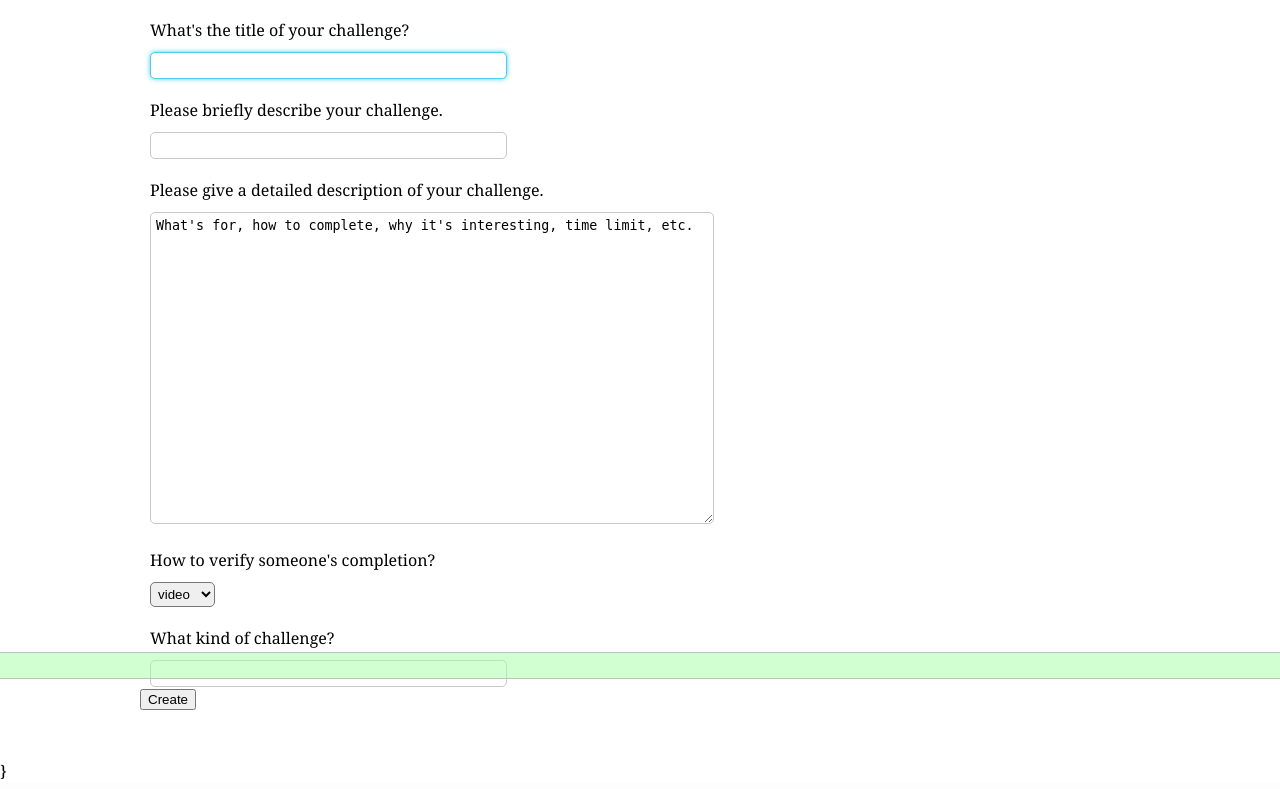
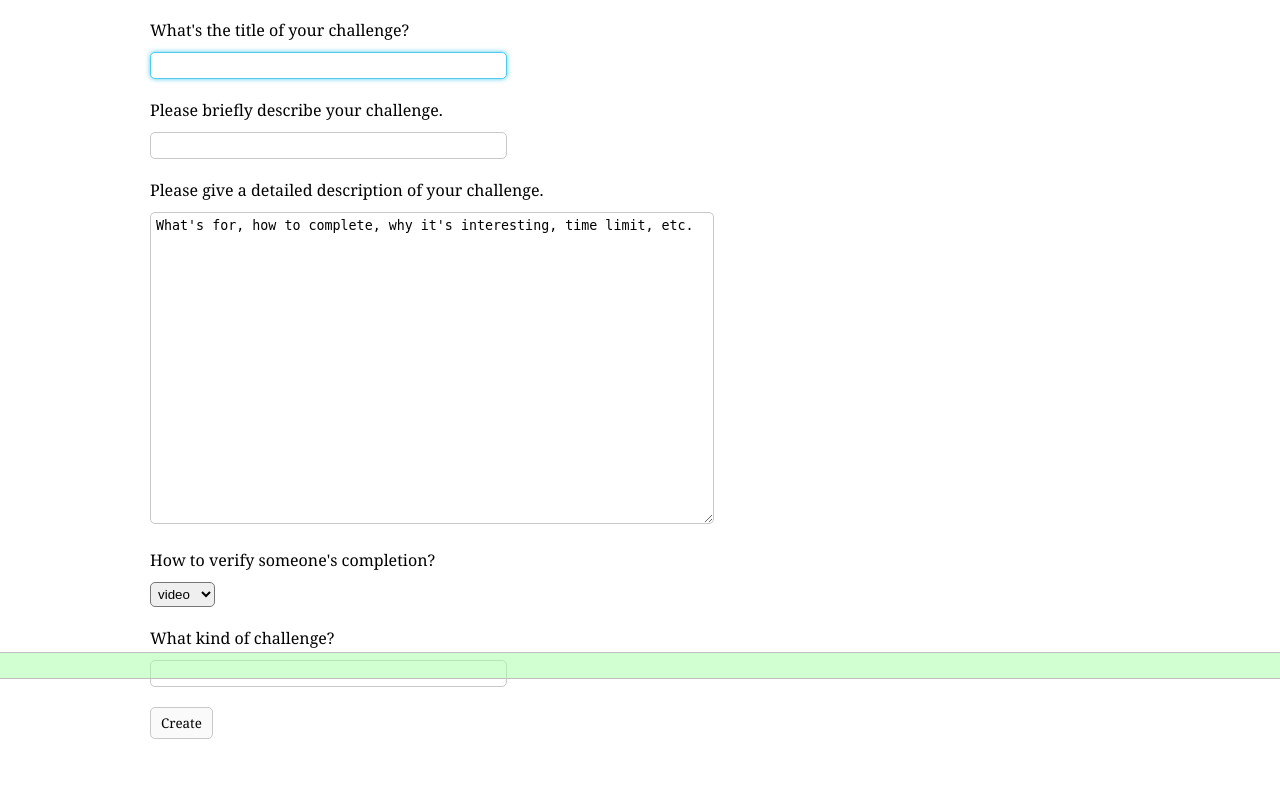
Before and after one commit to teststaybaka/wabservice, a Python web app: template template/create.html in a window 1280 px wide. Shown: the part 121-910 px from the top of the page. Run offline with Jinja, Linux system fonts and the light colour scheme; the template is opened without the code that fills it, so the values that code supplies are empty; some libraries are stand-ins or nearby versions.

Commit message:
fixed a little ui problem

```diff
--- a/static/create.css
+++ b/static/create.css
@@ -31,3 +31,7 @@ p {
     padding-bottom: 10px;
     line-height: 23px;
 }
+
+#submit-button-div {
+    padding-top: 20px;
+}
--- a/template/base.html
+++ b/template/base.html
@@ -31,5 +31,4 @@
     {% block footscript %}
     {% endblock %}
     </body>
-    }
 </html>
--- a/template/create.html
+++ b/template/create.html
@@ -31,8 +31,8 @@
             <p>What kind of challenge?</p>
             <input class="text" name="category" id="input-category" type="text" tabindex="5"/>
         </div>
-        <div>
-            <input type="submit" value="Create">
+        <div class="input submit" id="submit-button-div">
+            <input type="submit" value="Create" class="button">
         </div>
     </form>
 </div>
--- a/urls.py
+++ b/urls.py
@@ -28,6 +28,6 @@ application = webapp2.WSGIApplication([
     webapp2.Route(r'/file/<file_id:\d+>', views.ServeFile, name='serve_file'),
 
     webapp2.Route(r'/test', account.TestFacebook, name='test'),
-    webapp2.Route(r'/admin/init', admin.Init, name='init')
+    webapp2.Route(r'/admin/init', admin.Init, name='init'),
 ], debug=True
 , config=config)
```
